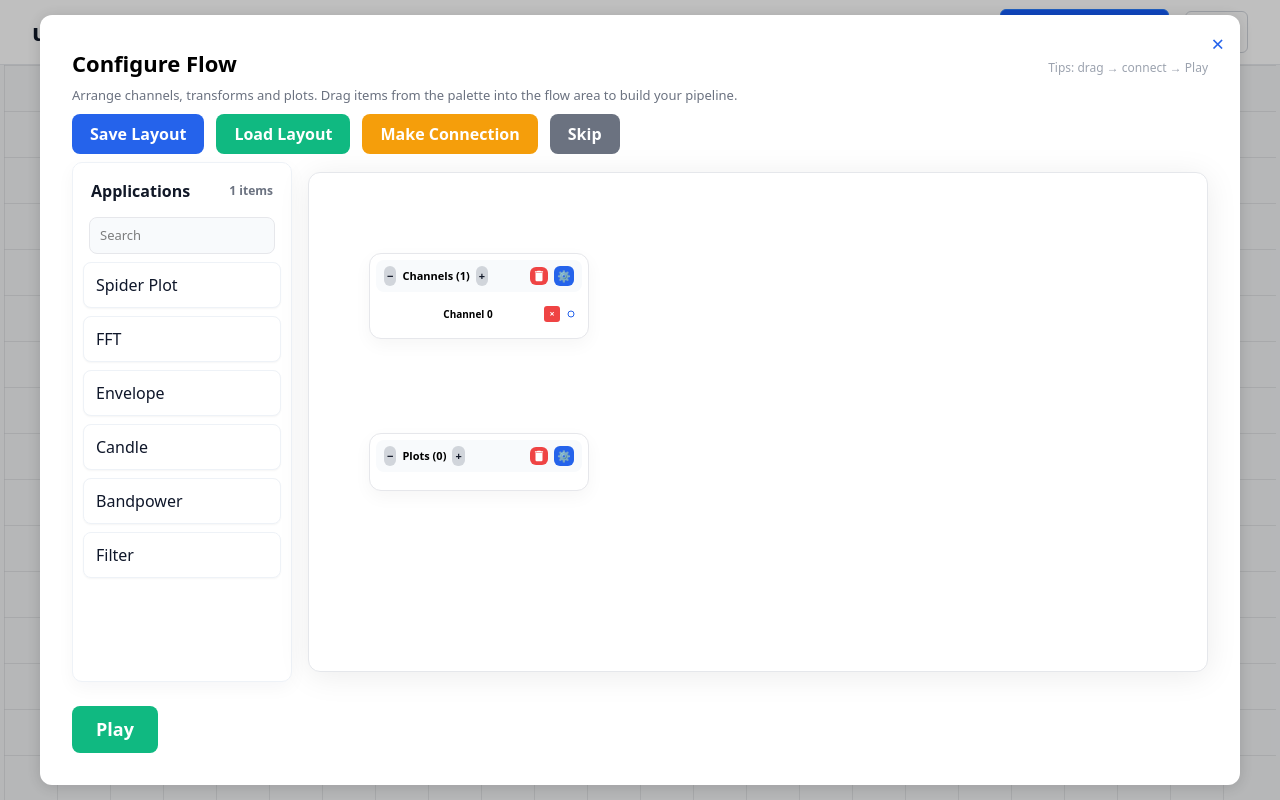
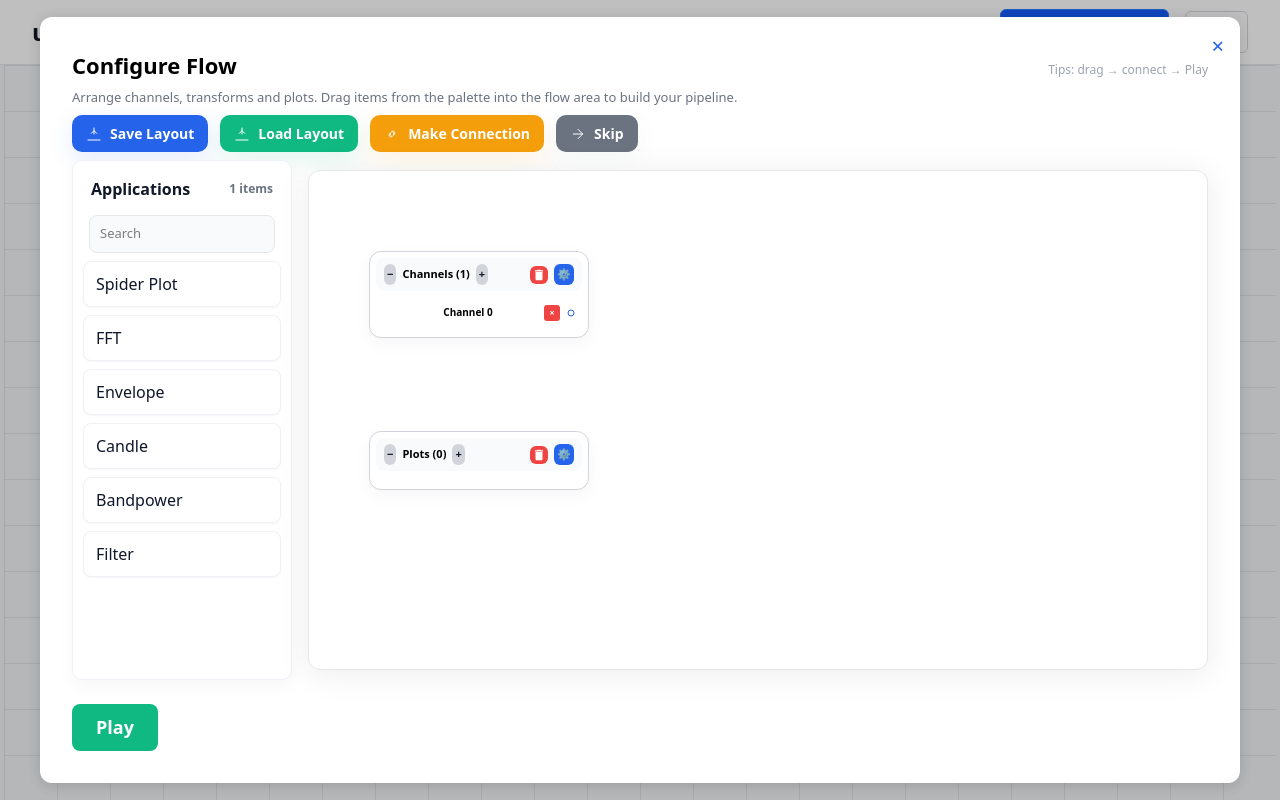
Before and after one commit to Ritika8081/Restructuring_Project, a Next.js app: page / in a window 1280 px wide. Built offline with nearby package versions, Linux system fonts and the light colour scheme.

Commit message:
updated widgets ui in flowchart

```diff
--- a/src/app/widgets/page.tsx
+++ b/src/app/widgets/page.tsx
@@ -1170,7 +1170,7 @@ const Widgets: React.FC = () => {
                         maxWidth: 1400,
                         width: '90vw',
                         position: 'relative',
-                        overflow: 'auto',
+                        overflow: 'visible',
                         margin: 'auto',
                     }}>
                         {/* Settings modal always rendered at top level of flowchart modal */}
@@ -1194,7 +1194,7 @@ const Widgets: React.FC = () => {
 
                             <div style={{ display: 'flex', gap: 12, marginBottom: 0, alignItems: 'center', flexWrap: 'wrap' }}>
                             <button
-                                style={{ background: '#2563eb', color: 'white', padding: '8px 18px', borderRadius: 8, fontWeight: 'bold', border: 'none', cursor: 'pointer', fontSize: 16 }}
+                                style={{ background: '#2563eb', color: 'white', padding: '8px 14px', borderRadius: 10, fontWeight: 700, border: 'none', cursor: 'pointer', fontSize: 14, display: 'inline-flex', alignItems: 'center', gap: 8, boxShadow: '0 8px 24px rgba(37,99,235,0.12)', transition: 'transform 120ms ease, box-shadow 120ms ease' }}
                                 onClick={() => {
                                     // Download full flowchart layout (widgets, grid, connections, positions, options) as JSON file
                                     try {
@@ -1221,10 +1221,13 @@ const Widgets: React.FC = () => {
                                         showToast('Failed to download layout', 'error');
                                     }
                                 }}
-                            >Save Layout</button>
+                            >
+                                <svg width="16" height="16" viewBox="0 0 24 24" fill="none" xmlns="http://www.w3.org/2000/svg"><path d="M12 3v9" stroke="white" strokeWidth="1.5" strokeLinecap="round" strokeLinejoin="round"/><path d="M8 11l4-4 4 4" stroke="white" strokeWidth="1.5" strokeLinecap="round" strokeLinejoin="round"/><path d="M21 21H3" stroke="white" strokeWidth="1.5" strokeLinecap="round" strokeLinejoin="round"/></svg>
+                                <span>Save Layout</span>
+                            </button>
                             {/* Left palette is now shown inside the flow area as a draggable list (see below) */}
                             <button
-                                style={{ background: '#10B981', color: 'white', padding: '8px 18px', borderRadius: 8, fontWeight: 'bold', border: 'none', cursor: 'pointer', fontSize: 16 }}
+                                style={{ background: '#10B981', color: 'white', padding: '8px 14px', borderRadius: 10, fontWeight: 700, border: 'none', cursor: 'pointer', fontSize: 14, display: 'inline-flex', alignItems: 'center', gap: 8, boxShadow: '0 8px 24px rgba(16,185,129,0.12)', transition: 'transform 120ms ease, box-shadow 120ms ease' }}
                                 onClick={() => {
                                     // Open file selector to load flowchart layout
                                     try {
@@ -1268,15 +1271,21 @@ const Widgets: React.FC = () => {
                                         showToast('Failed to open file selector', 'error');
                                     }
                                 }}
-                            >Load Layout</button>
+                            >
+                                <svg width="16" height="16" viewBox="0 0 24 24" fill="none" xmlns="http://www.w3.org/2000/svg"><path d="M12 3v9" stroke="white" strokeWidth="1.5" strokeLinecap="round" strokeLinejoin="round"/><path d="M8 11l4-4 4 4" stroke="white" strokeWidth="1.5" strokeLinecap="round" strokeLinejoin="round"/><path d="M21 21H3" stroke="white" strokeWidth="1.5" strokeLinecap="round" strokeLinejoin="round"/></svg>
+                                <span>Load Layout</span>
+                            </button>
                             {/* Make Connection button placed next to Load Layout for convenience */}
                             <button
-                                style={{ background: '#f59e0b', color: 'white', padding: '8px 18px', borderRadius: 8, fontWeight: 'bold', border: 'none', cursor: 'pointer', fontSize: 16 }}
+                                style={{ background: '#f59e0b', color: 'white', padding: '8px 14px', borderRadius: 10, fontWeight: 700, border: 'none', cursor: 'pointer', fontSize: 14, display: 'inline-flex', alignItems: 'center', gap: 8, boxShadow: '0 8px 24px rgba(245,158,11,0.12)', transition: 'transform 120ms ease, box-shadow 120ms ease' }}
                                 onClick={() => setShowConnectionModal(true)}
-                            >Make Connection</button>
+                            >
+                                <svg width="16" height="16" viewBox="0 0 24 24" fill="none" xmlns="http://www.w3.org/2000/svg"><path d="M10 14a3 3 0 0 1 0-4l2-2a3 3 0 0 1 4 4l-1 1" stroke="white" strokeWidth="1.5" strokeLinecap="round" strokeLinejoin="round"/><path d="M14 10a3 3 0 0 1 0 4l-2 2a3 3 0 0 1-4-4l1-1" stroke="white" strokeWidth="1.5" strokeLinecap="round" strokeLinejoin="round"/></svg>
+                                <span>Make Connection</span>
+                            </button>
                             {/* Skip initial flowchart and continue to dashboard */}
                             <button
-                                style={{ background: '#6b7280', color: 'white', padding: '8px 18px', borderRadius: 8, fontWeight: 'bold', border: 'none', cursor: 'pointer', fontSize: 16 }}
+                                style={{ background: '#6b7280', color: 'white', padding: '8px 14px', borderRadius: 10, fontWeight: 700, border: 'none', cursor: 'pointer', fontSize: 14, display: 'inline-flex', alignItems: 'center', gap: 8, boxShadow: '0 8px 24px rgba(107,114,128,0.06)', transition: 'transform 120ms ease, box-shadow 120ms ease' }}
                                 onClick={() => {
                                     try {
                                         markFlowSeen();
@@ -1286,7 +1295,10 @@ const Widgets: React.FC = () => {
                                         setShowFlowModal(false);
                                     }
                                 }}
-                            >Skip</button>
+                            >
+                                <svg width="16" height="16" viewBox="0 0 24 24" fill="none" xmlns="http://www.w3.org/2000/svg"><path d="M5 12h14" stroke="white" strokeWidth="1.5" strokeLinecap="round" strokeLinejoin="round"/><path d="M12 5l7 7-7 7" stroke="white" strokeWidth="1.5" strokeLinecap="round" strokeLinejoin="round"/></svg>
+                                <span>Skip</span>
+                            </button>
                             </div>
                         </div>
                         {/* Connection modal (opened via toolbar Make Connection button) */}
@@ -1341,7 +1353,7 @@ const Widgets: React.FC = () => {
                         {/* Flowchart grid layout */}
                         {/* Row layout: left palette + flow area to avoid overlap */}
                         <div style={{ display: 'flex', gap: 16, alignItems: 'flex-start', paddingTop: 8 }}>
-                            <div style={{ width: 240, flex: '0 0 240', height: 520, overflowY: 'auto', padding: 10, borderRadius: 10, background: '#ffffff', border: '1px solid #eef2f7', boxShadow: '0 6px 18px rgba(17,24,39,0.04)' }}>
+                            <div style={{ width: 240, flex: '0 0 240', height: 520, overflowY: 'visible', padding: 10, borderRadius: 10, background: '#ffffff', border: '1px solid #eef2f7', boxShadow: '0 6px 18px rgba(17,24,39,0.04)' }}>
                                 <div style={{ fontWeight: 700, padding: '6px 8px', color: '#111827', display: 'flex', justifyContent: 'space-between', alignItems: 'center' }}>
                                     <span>Applications</span>
                                     <span style={{ fontSize: 12, color: '#6b7280' }}>{flowOptions.length} items</span>
@@ -1609,7 +1621,7 @@ const Widgets: React.FC = () => {
                                     <div
                                         key="channels-box"
                                         // Render as absolute inside the flowchart container so it aligns with other modal widgets
-                                        style={{ position: 'absolute', left: clampedLeft, top: clampedTop, width: boxWidth, border: '1px solid #e6e7eb', borderRadius: 12, background: '#ffffff', padding: 6, display: 'flex', flexDirection: 'column', gap: 4, boxShadow: '0 6px 18px rgba(2,6,23,0.04)', zIndex: 2, overflow: 'visible' }}
+                                        style={{ position: 'absolute', left: clampedLeft, top: clampedTop, width: boxWidth, border: '1px solid #d1d5db', borderRadius: 12, background: '#ffffff', padding: 6, display: 'flex', flexDirection: 'column', gap: 4, boxShadow: '0 6px 18px rgba(2,6,23,0.04)', zIndex: 2, overflow: 'visible' }}
                                         onMouseDown={handleDragChannels}
                                     >
                                         {/* Header with widget name, delete and settings buttons (compact) */}
@@ -1909,7 +1921,7 @@ const Widgets: React.FC = () => {
                                 return (
                                     <div
                                         key="plots-box"
-                                        style={{ position: 'absolute', left: clampedLeft, top: clampedTop, width: boxWidth, border: '1px solid #e6e7eb', borderRadius: 12, background: '#ffffff', padding: 6, display: 'flex', flexDirection: 'column', gap: 4, boxShadow: '0 6px 18px rgba(2,6,23,0.04)', zIndex: 2, overflow: 'visible' }}
+                                        style={{ position: 'absolute', left: clampedLeft, top: clampedTop, width: boxWidth, border: '1px solid #d1d5db', borderRadius: 12, background: '#ffffff', padding: 6, display: 'flex', flexDirection: 'column', gap: 4, boxShadow: '0 6px 18px rgba(2,6,23,0.04)', zIndex: 2, overflow: 'visible' }}
                                         onMouseDown={handleDragPlots}
                                     >
                                         <div style={{ display: 'flex', justifyContent: 'space-between', alignItems: 'center', gap: 6, background: '#f8fafc', padding: '6px 8px', borderRadius: 8 }}>
@@ -2152,7 +2164,7 @@ const Widgets: React.FC = () => {
                                 return (
                                     <div
                                         key={widgetId}
-                                        style={{ position: 'absolute', left: widgetLeft, top: widgetTop, width: widgetWidth, height: widgetHeight, border: '2px solid #222', borderRadius: 12, background: '#fff', display: 'flex', alignItems: 'center', justifyContent: 'center', fontWeight: 'bold', fontSize: 12, zIndex: showConnectionModal || settingsModal.show ? 0 : 2, boxShadow: '0 2px 12px rgba(0,0,0,0.07)', transition: 'box-shadow 0.2s', gap: 8, wordBreak: 'break-word', overflowWrap: 'break-word', textAlign: 'center', cursor: showConnectionModal || settingsModal.show ? 'default' : 'move', pointerEvents: showConnectionModal || settingsModal.show ? 'none' : 'auto' }}
+                                        style={{ position: 'absolute', left: widgetLeft, top: widgetTop, width: widgetWidth, height: widgetHeight, border: '1px solid #d1d5db', borderRadius: 12, background: '#fff', display: 'flex', alignItems: 'center', justifyContent: 'center', fontWeight: 'bold', fontSize: 12, zIndex: showConnectionModal || settingsModal.show ? 0 : 2, boxShadow: '0 2px 12px rgba(0,0,0,0.07)', transition: 'box-shadow 0.2s', gap: 8, wordBreak: 'break-word', overflowWrap: 'break-word', textAlign: 'center', cursor: showConnectionModal || settingsModal.show ? 'default' : 'move', pointerEvents: showConnectionModal || settingsModal.show ? 'none' : 'auto' }}
                                         onMouseDown={handleDrag}
                                     >
                                         <div style={{ display: 'flex', alignItems: 'center', width: '100%', height: '100%', position: 'relative', justifyContent: 'space-between' }}>
```
